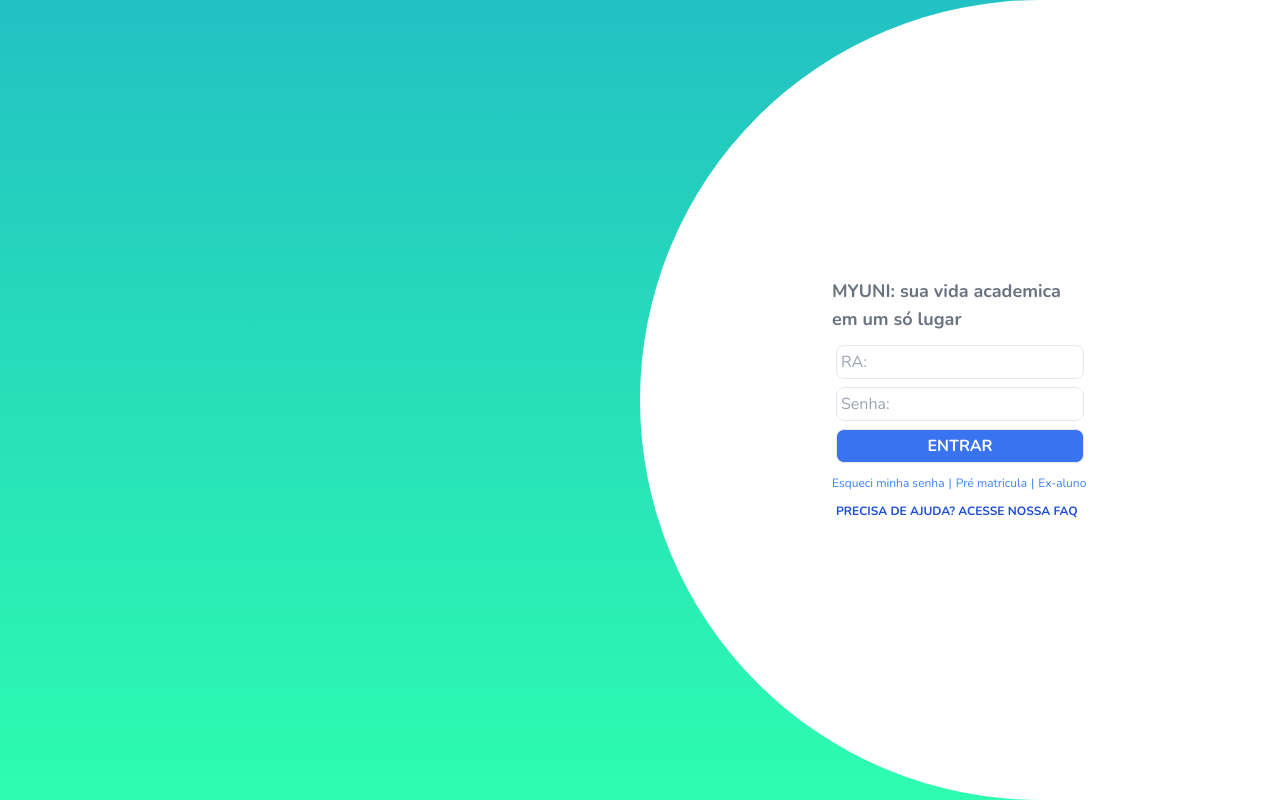
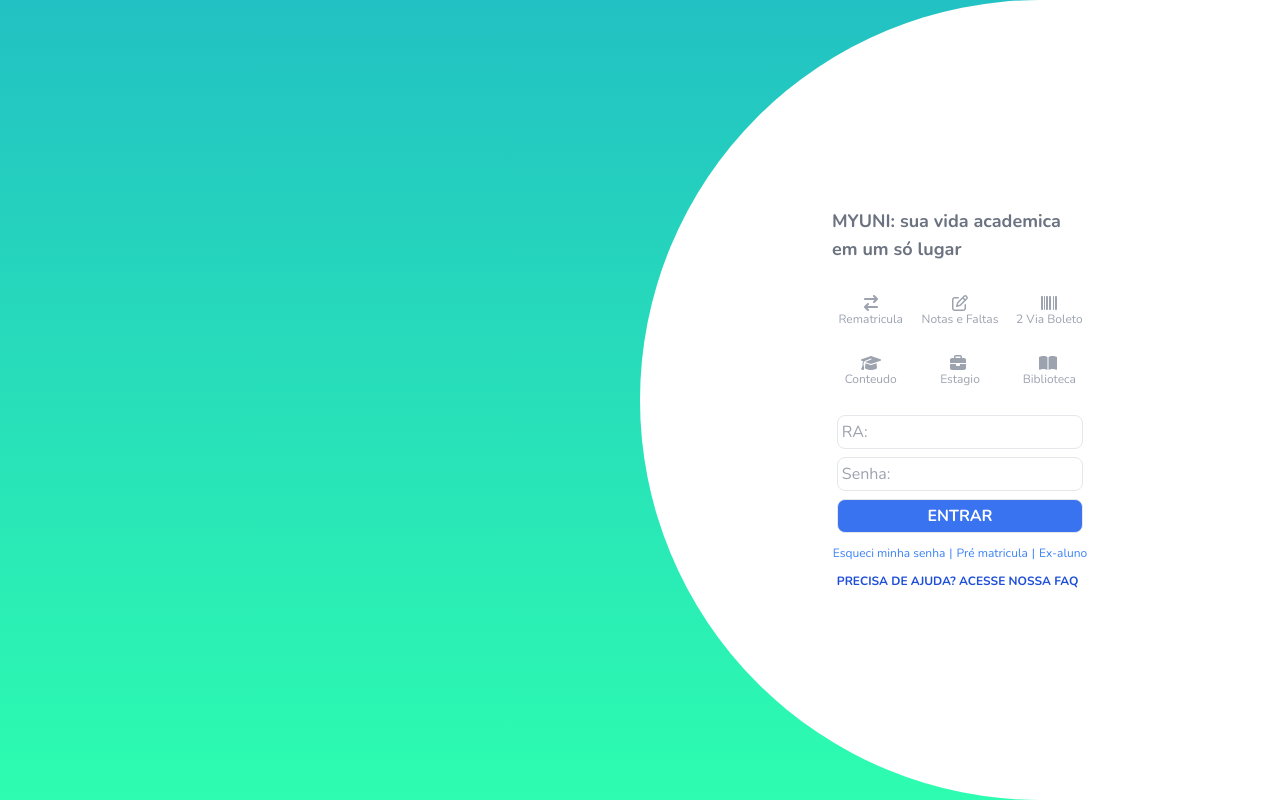
Before and after one commit to guimell/myuni, a Next.js app: page / in a window 1280 px wide. Built offline with nearby package versions, Linux system fonts and the light colour scheme.

Commit message:
overhaul

```diff
--- a/src/app/page.tsx
+++ b/src/app/page.tsx
@@ -5,7 +5,15 @@
 import { FormEvent, useEffect, useState } from "react";
 import { User } from "./matriz/[id]/page";
 import { useRouter } from "next/navigation";
-import { LoadingIcon } from "@/components/utility/svg";
+import {
+  ArrowsLeftRight,
+  Barcode,
+  Book,
+  BriefCase,
+  GraduationCap,
+  LoadingIcon,
+  Notes,
+} from "@/components/utility/svg";
 import Link from "next/link";
 
 export default function Home() {
@@ -59,12 +67,38 @@
       </dialog>
 
       <div className="flex flex-row w-full h-full bghome ">
-        <div className="flex w-1/2 h-screen bghome text-white justify-center items-center "></div>
-        <div className="flex flex-col w-1/2 h-screen  justify-center items-center bg-white bgborder">
-          <div className="w-64">
+        <div className="hidden md:flex w-1/2 h-screen bghome text-white justify-center items-center "></div>
+        <div className="flex flex-col w-full md:w-1/2 h-screen  justify-center items-center bg-white bgborder">
+          <div className="flex flex-col w-64 justify-center items-center">
             <h1 className="mb-2 font-bold text-lg text-gray-500">
               MYUNI: sua vida academica em um só lugar
             </h1>
+            <div className="grid grid-cols-3 grid-rows-2 gap-3 py-4">
+              <div className="flex flex-col justify-center items-center p-2">
+                {ArrowsLeftRight}
+                <p className="text-gray-400 text-xs">Rematricula</p>
+              </div>
+              <div className="flex flex-col justify-center items-center ">
+                {Notes}
+                <p className="text-gray-400 text-xs">Notas e Faltas</p>
+              </div>
+              <div className="flex flex-col justify-center items-center">
+                {Barcode}
+                <p className="text-gray-400 text-xs">2 Via Boleto</p>
+              </div>
+              <div className="flex flex-col justify-center items-center">
+                {GraduationCap}
+                <p className="text-gray-400 text-xs">Conteudo</p>
+              </div>
+              <div className="flex flex-col justify-center items-center">
+                {BriefCase}
+                <p className="text-gray-400 text-xs">Estagio</p>
+              </div>
+              <div className="flex flex-col justify-center items-center">
+                {Book}
+                <p className="text-gray-400 text-xs">Biblioteca</p>
+              </div>
+            </div>
 
             <div>
               <form className="flex flex-col" onSubmit={login}>
--- a/src/app/signup/page.tsx
+++ b/src/app/signup/page.tsx
@@ -10,6 +10,7 @@
   const [ra, setRa] = useState("");
   const [curso, setCurso] = useState("");
   const [turno, setTurno] = useState("");
+  const [periodo, setPeriodo] = useState("");
   const [password, setPassword] = useState("");
 
   function isInputsGood(): boolean {
@@ -18,6 +19,7 @@
     if (ra === "") isGood = false;
     if (curso === "") isGood = false;
     if (turno === "") isGood = false;
+    if (periodo === "") isGood = false;
     if (password === "") isGood = false;
     if (!isGood) alert("BAD INPUT");
     return isGood;
@@ -25,7 +27,7 @@
 
   async function creatUser(event: FormEvent) {
     event.preventDefault();
-    console.log("creating user", name, ra, curso, turno, password);
+    console.log("creating user", name, ra, curso, turno, periodo, password);
     console.log(FirebaseConfig.db);
 
     //check name and password
@@ -49,6 +51,7 @@
       ra: ra,
       curso: curso,
       turno: turno,
+      periodo: periodo,
       password: password,
     });
   }
@@ -82,6 +85,12 @@
             value={turno}
           />
           <input
+            onChange={(event) => setPeriodo(event.target.value)}
+            type="text"
+            placeholder="Periodo:"
+            value={periodo}
+          />
+          <input
             onChange={(event) => setPassword(event.target.value)}
             type="password"
             placeholder="Senha:"
--- a/src/components/utility/svg.tsx
+++ b/src/components/utility/svg.tsx
@@ -21,6 +21,17 @@
     <path d="M441 58.9L453.1 71c9.4 9.4 9.4 24.6 0 33.9L424 134.1 377.9 88 407 58.9c9.4-9.4 24.6-9.4 33.9 0zM209.8 256.2L344 121.9 390.1 168 255.8 302.2c-2.9 2.9-6.5 5-10.4 6.1l-58.5 16.7 16.7-58.5c1.1-3.9 3.2-7.5 6.1-10.4zM373.1 25L175.8 222.2c-8.7 8.7-15 19.4-18.3 31.1l-28.6 100c-2.4 8.4-.1 17.4 6.1 23.6s15.2 8.5 23.6 6.1l100-28.6c11.8-3.4 22.5-9.7 31.1-18.3L487 138.9c28.1-28.1 28.1-73.7 0-101.8L474.9 25C446.8-3.1 401.2-3.1 373.1 25zM88 64C39.4 64 0 103.4 0 152V424c0 48.6 39.4 88 88 88H360c48.6 0 88-39.4 88-88V312c0-13.3-10.7-24-24-24s-24 10.7-24 24V424c0 22.1-17.9 40-40 40H88c-22.1 0-40-17.9-40-40V152c0-22.1 17.9-40 40-40H200c13.3 0 24-10.7 24-24s-10.7-24-24-24H88z" />
   </svg>
 );
+export const Notes = (
+  // <!--! Font Awesome Free 6.4.0 by @fontawesome - https://fontawesome.com License - https://fontawesome.com/license (Commercial License) Copyright 2023 Fonticons, Inc. -->
+  <svg
+    xmlns="http://www.w3.org/2000/svg"
+    height="1em"
+    viewBox="0 0 512 512"
+    className="fill-gray-400"
+  >
+    <path d="M441 58.9L453.1 71c9.4 9.4 9.4 24.6 0 33.9L424 134.1 377.9 88 407 58.9c9.4-9.4 24.6-9.4 33.9 0zM209.8 256.2L344 121.9 390.1 168 255.8 302.2c-2.9 2.9-6.5 5-10.4 6.1l-58.5 16.7 16.7-58.5c1.1-3.9 3.2-7.5 6.1-10.4zM373.1 25L175.8 222.2c-8.7 8.7-15 19.4-18.3 31.1l-28.6 100c-2.4 8.4-.1 17.4 6.1 23.6s15.2 8.5 23.6 6.1l100-28.6c11.8-3.4 22.5-9.7 31.1-18.3L487 138.9c28.1-28.1 28.1-73.7 0-101.8L474.9 25C446.8-3.1 401.2-3.1 373.1 25zM88 64C39.4 64 0 103.4 0 152V424c0 48.6 39.4 88 88 88H360c48.6 0 88-39.4 88-88V312c0-13.3-10.7-24-24-24s-24 10.7-24 24V424c0 22.1-17.9 40-40 40H88c-22.1 0-40-17.9-40-40V152c0-22.1 17.9-40 40-40H200c13.3 0 24-10.7 24-24s-10.7-24-24-24H88z" />
+  </svg>
+);
 export const Exit = (
   // <!--! Font Awesome Free 6.4.0 by @fontawesome - https://fontawesome.com License - https://fontawesome.com/license (Commercial License) Copyright 2023 Fonticons, Inc. -->
   <svg xmlns="http://www.w3.org/2000/svg" height="1em" viewBox="0 0 512 512">
@@ -38,3 +49,58 @@
     <path d="M304 48a48 48 0 1 0 -96 0 48 48 0 1 0 96 0zm0 416a48 48 0 1 0 -96 0 48 48 0 1 0 96 0zM48 304a48 48 0 1 0 0-96 48 48 0 1 0 0 96zm464-48a48 48 0 1 0 -96 0 48 48 0 1 0 96 0zM142.9 437A48 48 0 1 0 75 369.1 48 48 0 1 0 142.9 437zm0-294.2A48 48 0 1 0 75 75a48 48 0 1 0 67.9 67.9zM369.1 437A48 48 0 1 0 437 369.1 48 48 0 1 0 369.1 437z" />
   </svg>
 );
+export const ArrowsLeftRight = (
+  // <!--! Font Awesome Free 6.4.0 by @fontawesome - https://fontawesome.com License - https://fontawesome.com/license (Commercial License) Copyright 2023 Fonticons, Inc. -->
+  <svg
+    xmlns="http://www.w3.org/2000/svg"
+    height="1em"
+    viewBox="0 0 448 512"
+    className="fill-gray-400"
+  >
+    <path d="M438.6 150.6c12.5-12.5 12.5-32.8 0-45.3l-96-96c-12.5-12.5-32.8-12.5-45.3 0s-12.5 32.8 0 45.3L338.7 96 32 96C14.3 96 0 110.3 0 128s14.3 32 32 32l306.7 0-41.4 41.4c-12.5 12.5-12.5 32.8 0 45.3s32.8 12.5 45.3 0l96-96zm-333.3 352c12.5 12.5 32.8 12.5 45.3 0s12.5-32.8 0-45.3L109.3 416 416 416c17.7 0 32-14.3 32-32s-14.3-32-32-32l-306.7 0 41.4-41.4c12.5-12.5 12.5-32.8 0-45.3s-32.8-12.5-45.3 0l-96 96c-12.5 12.5-12.5 32.8 0 45.3l96 96z" />
+  </svg>
+);
+export const Barcode = (
+  // <!--! Font Awesome Free 6.4.0 by @fontawesome - https://fontawesome.com License - https://fontawesome.com/license (Commercial License) Copyright 2023 Fonticons, Inc. -->
+  <svg
+    xmlns="http://www.w3.org/2000/svg"
+    height="1em"
+    viewBox="0 0 512 512"
+    className="fill-gray-400"
+  >
+    <path d="M24 32C10.7 32 0 42.7 0 56V456c0 13.3 10.7 24 24 24H40c13.3 0 24-10.7 24-24V56c0-13.3-10.7-24-24-24H24zm88 0c-8.8 0-16 7.2-16 16V464c0 8.8 7.2 16 16 16s16-7.2 16-16V48c0-8.8-7.2-16-16-16zm72 0c-13.3 0-24 10.7-24 24V456c0 13.3 10.7 24 24 24h16c13.3 0 24-10.7 24-24V56c0-13.3-10.7-24-24-24H184zm96 0c-13.3 0-24 10.7-24 24V456c0 13.3 10.7 24 24 24h16c13.3 0 24-10.7 24-24V56c0-13.3-10.7-24-24-24H280zM448 56V456c0 13.3 10.7 24 24 24h16c13.3 0 24-10.7 24-24V56c0-13.3-10.7-24-24-24H472c-13.3 0-24 10.7-24 24zm-64-8V464c0 8.8 7.2 16 16 16s16-7.2 16-16V48c0-8.8-7.2-16-16-16s-16 7.2-16 16z" />
+  </svg>
+);
+export const GraduationCap = (
+  // <!--! Font Awesome Free 6.4.0 by @fontawesome - https://fontawesome.com License - https://fontawesome.com/license (Commercial License) Copyright 2023 Fonticons, Inc. -->
+  <svg
+    xmlns="http://www.w3.org/2000/svg"
+    height="1em"
+    viewBox="0 0 640 512"
+    className="fill-gray-400"
+  >
+    <path d="M320 32c-8.1 0-16.1 1.4-23.7 4.1L15.8 137.4C6.3 140.9 0 149.9 0 160s6.3 19.1 15.8 22.6l57.9 20.9C57.3 229.3 48 259.8 48 291.9v28.1c0 28.4-10.8 57.7-22.3 80.8c-6.5 13-13.9 25.8-22.5 37.6C0 442.7-.9 448.3 .9 453.4s6 8.9 11.2 10.2l64 16c4.2 1.1 8.7 .3 12.4-2s6.3-6.1 7.1-10.4c8.6-42.8 4.3-81.2-2.1-108.7C90.3 344.3 86 329.8 80 316.5V291.9c0-30.2 10.2-58.7 27.9-81.5c12.9-15.5 29.6-28 49.2-35.7l157-61.7c8.2-3.2 17.5 .8 20.7 9s-.8 17.5-9 20.7l-157 61.7c-12.4 4.9-23.3 12.4-32.2 21.6l159.6 57.6c7.6 2.7 15.6 4.1 23.7 4.1s16.1-1.4 23.7-4.1L624.2 182.6c9.5-3.4 15.8-12.5 15.8-22.6s-6.3-19.1-15.8-22.6L343.7 36.1C336.1 33.4 328.1 32 320 32zM128 408c0 35.3 86 72 192 72s192-36.7 192-72L496.7 262.6 354.5 314c-11.1 4-22.8 6-34.5 6s-23.5-2-34.5-6L143.3 262.6 128 408z" />
+  </svg>
+);
+export const BriefCase = (
+  // <!--! Font Awesome Free 6.4.0 by @fontawesome - https://fontawesome.com License - https://fontawesome.com/license (Commercial License) Copyright 2023 Fonticons, Inc. -->
+  <svg
+    xmlns="http://www.w3.org/2000/svg"
+    height="1em"
+    viewBox="0 0 640 512"
+    className="fill-gray-400"
+  >
+    <path d="M184 48H328c4.4 0 8 3.6 8 8V96H176V56c0-4.4 3.6-8 8-8zm-56 8V96H64C28.7 96 0 124.7 0 160v96H192 320 512V160c0-35.3-28.7-64-64-64H384V56c0-30.9-25.1-56-56-56H184c-30.9 0-56 25.1-56 56zM512 288H320v32c0 17.7-14.3 32-32 32H224c-17.7 0-32-14.3-32-32V288H0V416c0 35.3 28.7 64 64 64H448c35.3 0 64-28.7 64-64V288z" />
+  </svg>
+);
+export const Book = (
+  // <!--! Font Awesome Free 6.4.0 by @fontawesome - https://fontawesome.com License - https://fontawesome.com/license (Commercial License) Copyright 2023 Fonticons, Inc. -->
+  <svg
+    xmlns="http://www.w3.org/2000/svg"
+    height="1em"
+    viewBox="0 0 640 512"
+    className="fill-gray-400"
+  >
+    <path d="M249.6 471.5c10.8 3.8 22.4-4.1 22.4-15.5V78.6c0-4.2-1.6-8.4-5-11C247.4 52 202.4 32 144 32C93.5 32 46.3 45.3 18.1 56.1C6.8 60.5 0 71.7 0 83.8V454.1c0 11.9 12.8 20.2 24.1 16.5C55.6 460.1 105.5 448 144 448c33.9 0 79 14 105.6 23.5zm76.8 0C353 462 398.1 448 432 448c38.5 0 88.4 12.1 119.9 22.6c11.3 3.8 24.1-4.6 24.1-16.5V83.8c0-12.1-6.8-23.3-18.1-27.6C529.7 45.3 482.5 32 432 32c-58.4 0-103.4 20-123 35.6c-3.3 2.6-5 6.8-5 11V456c0 11.4 11.7 19.3 22.4 15.5z" />
+  </svg>
+);
```
Also changed, not shown: src/app/matriz/[id]/page.tsx (+23 -14 lines).
